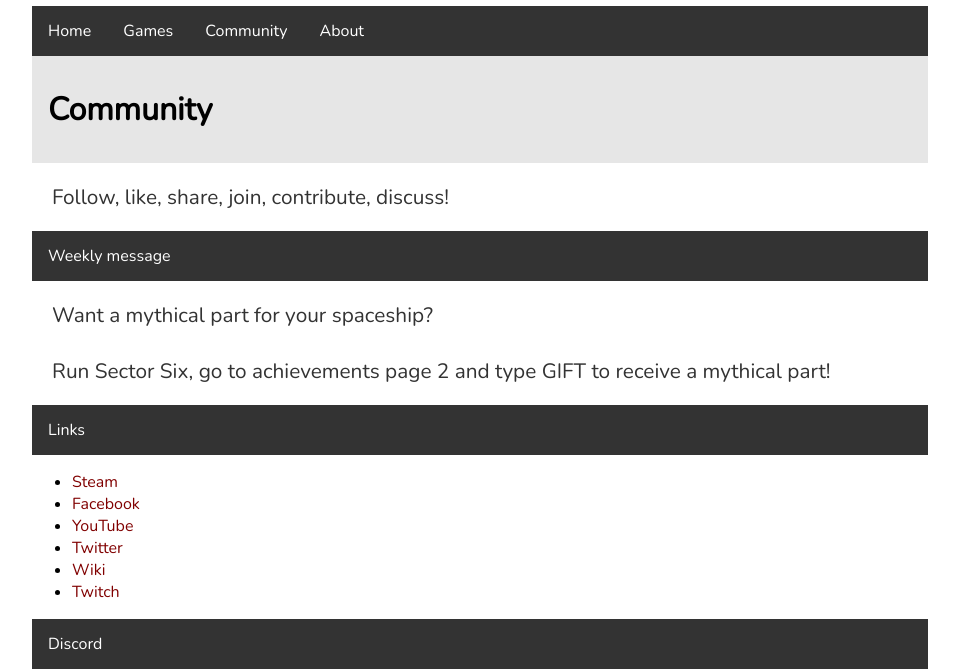
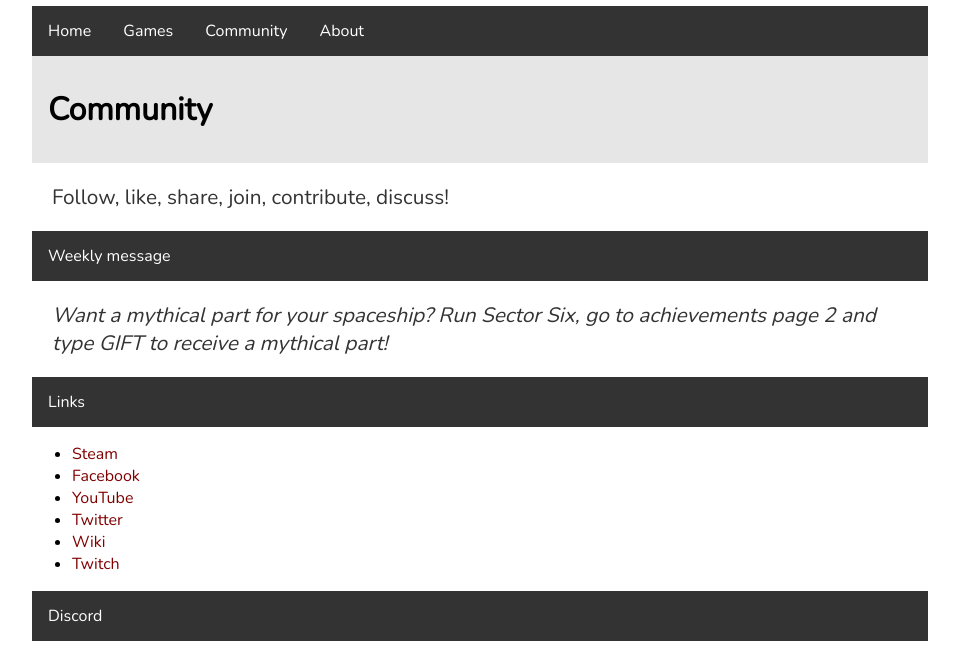
Before and after one commit to Phoebe3663/Zuurix.github.io, a Jekyll site: the page built from community/index.html, in a window 1280 px wide, cut to the strip 308-977 px from the top of the page. Shown: the whole strip, without its empty margins (160-1119 px from the left). Built offline with Jekyll 4.4.1, drawn with Linux system fonts in a browser that asks for light colours; comment, search, counter and statistics services are not loaded.

```diff
--- a/community/index.html
+++ b/community/index.html
@@ -10,8 +10,7 @@ title: Zuurix.com - Community
 <a>Weekly message</a>
 </comments>
 
-<p>Want a mythical part for your spaceship?</p>
-<p>Run Sector Six, go to achievements page 2 and type GIFT to receive a mythical part!</p>
+<p><i>Want a mythical part for your spaceship? Run Sector Six, go to achievements page 2 and type GIFT to receive a mythical part!</i></p>
 
 <comments>
 <a>Links</a>
```
